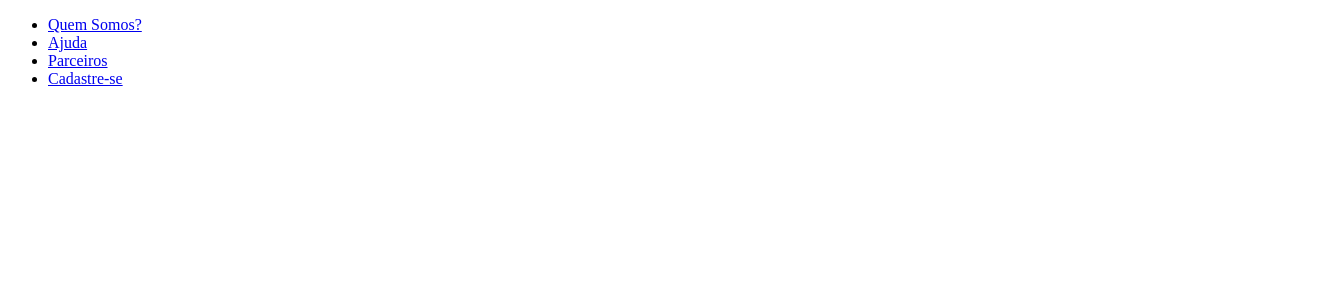
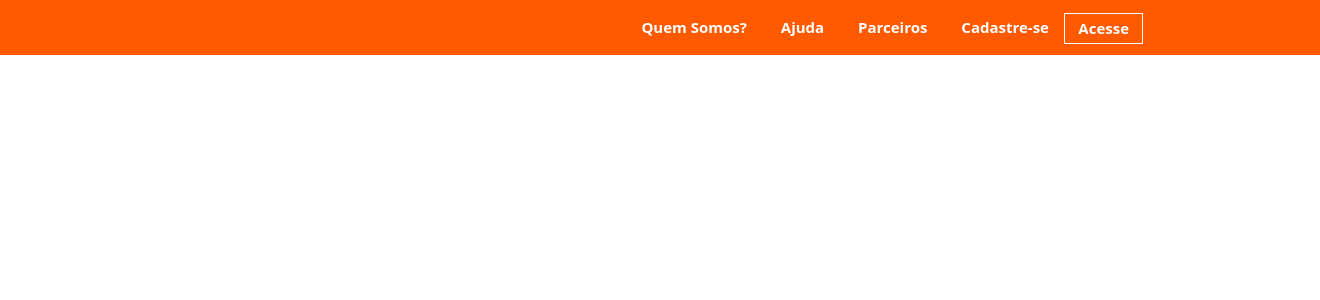
Before and after one commit to HackathonSmiles95/Smilin, a React (Create React App) app: page / in a window 1280 px wide. Shown: the top 300 px of the page, 1320 px wide, since content can reach past the window. Built offline with nearby package versions, Linux system fonts and the light colour scheme.

Commit message:
Iniciando os css styl

```diff
--- a/src/components/templates/menu/menu.jsx
+++ b/src/components/templates/menu/menu.jsx
@@ -5,15 +5,27 @@ import MenuItem from "./menuItem";
 import StyleMain from "../../../styles/main.style";
 
 export default (props) => (
-  <ul className="">
+  <nav id="menu">
+    <ul style={StyleMain.menuUl}>
+      <div style={StyleMain.menuContainer} >
         <MenuItem
           path="#about"
           label="Quem Somos?"
           icon=""
-      style={StyleMain.bigblue}
+          styles={StyleMain.menuLi}
+          stylesLink={StyleMain.menuLink}
         />
-    <MenuItem path="#help" label="Ajuda" icon="" />
-    <MenuItem path="#partner" label="Parceiros" icon="" />
-    <MenuItem path="#register" label="Cadastre-se" icon="" />
+        <MenuItem path="#help" label="Ajuda" icon="" styles={StyleMain.menuLi}  stylesLink={StyleMain.menuLink}/>
+        <MenuItem path="#partner" label="Parceiros" icon="" styles={StyleMain.menuLi}  stylesLink={StyleMain.menuLink}  />
+        <MenuItem path="#register" label="Cadastre-se" icon=""  styles={StyleMain.menuLi}  stylesLink={StyleMain.menuLink}/>
+        <li style={StyleMain.menuLi}>
+          <a href="#" style={StyleMain.menuAcesso} >
+            {/* <i className={props.icon}></i> {props.label} */}
+            Acesse
+          </a>
+        </li>
+      </div>
+
     </ul>
+  </nav>
 );
--- a/src/components/templates/menu/menuItem.jsx
+++ b/src/components/templates/menu/menuItem.jsx
@@ -1,8 +1,8 @@
 import React from "react";
 
 export default (props) => (
-  <li>
-    <a href={props.path} style={props.styles}>
+  <li style={props.styles}>
+    <a href={props.path} style={props.stylesLink} >
       <i className={props.icon}></i> {props.label}
     </a>
   </li>
--- a/src/styles/main.style.js
+++ b/src/styles/main.style.js
@@ -1,15 +1,48 @@
 export default {
-  bigblue: {
-    width: "300px",
-    margin: "30px auto",
-    backgroundColor: "#44014C",
-    minHeight: "200px",
+  menuUl: {
+    margin: "0px",
+    backgroundColor: "#ff5a00",
+    position: "absolute",
+    width: '100%',
+    left: "0px",
+    top: "0px",
+  },
+  menuLi:{
+    display: "inline",
+  },
+  menuContainer:{
+    position: "relative",
+    height: '100%',
+    margin: "0 auto",
+    maxWidth: "1280px",
+    textAlign: "right",
+    width: '60%',
+    padding: '1%',
+  },
+  menuLink:{
+    fontFamily: "system-ui",
+    fontStyle: "normal",
+    fontWeight: "600",
+    fontSize: "15px",
+    lineHeight: "29px",
+    color: '#FFFFFF',
+    textDecoration: "none",
+    display: "inline",
+    margin: "15px",
+  },
+  menuAcesso:{
+    fontFamily: "system-ui",
+    fontStyle: "normal",
+    fontWeight: "600",
+    fontSize: "15px",
+    lineHeight: "29px",
+    color: '#FFFFFF',
+    textDecoration: "none",
+    display: "inline",
+    position: "absolute",
+    width: '10%',
+    border: "1px solid #FFFFFF",
     boxSizing: "border-box",
-    textDecoration: "none",
-  },
-  content: {
-    width: "100hv",
-    header: "100%",
-    backgroundColor: "#FFC107",
-  },
-};
+    textAlign: "center",
+  }
+}
```
Also changed, not shown: src/components/layout/content/content.jsx (line endings or trailing spaces), src/components/pages/Help.jsx (line endings or trailing spaces), src/components/pages/Login.jsx (line endings or trailing spaces), src/components/pages/Partner.jsx (line endings or trailing spaces), src/components/pages/Register.jsx (line endings or trailing spaces), src/main/App.js (line endings or trailing spaces), src/main/routes.jsx (line endings or trailing spaces). Lines whose indentation alone changed are shown as unchanged.
